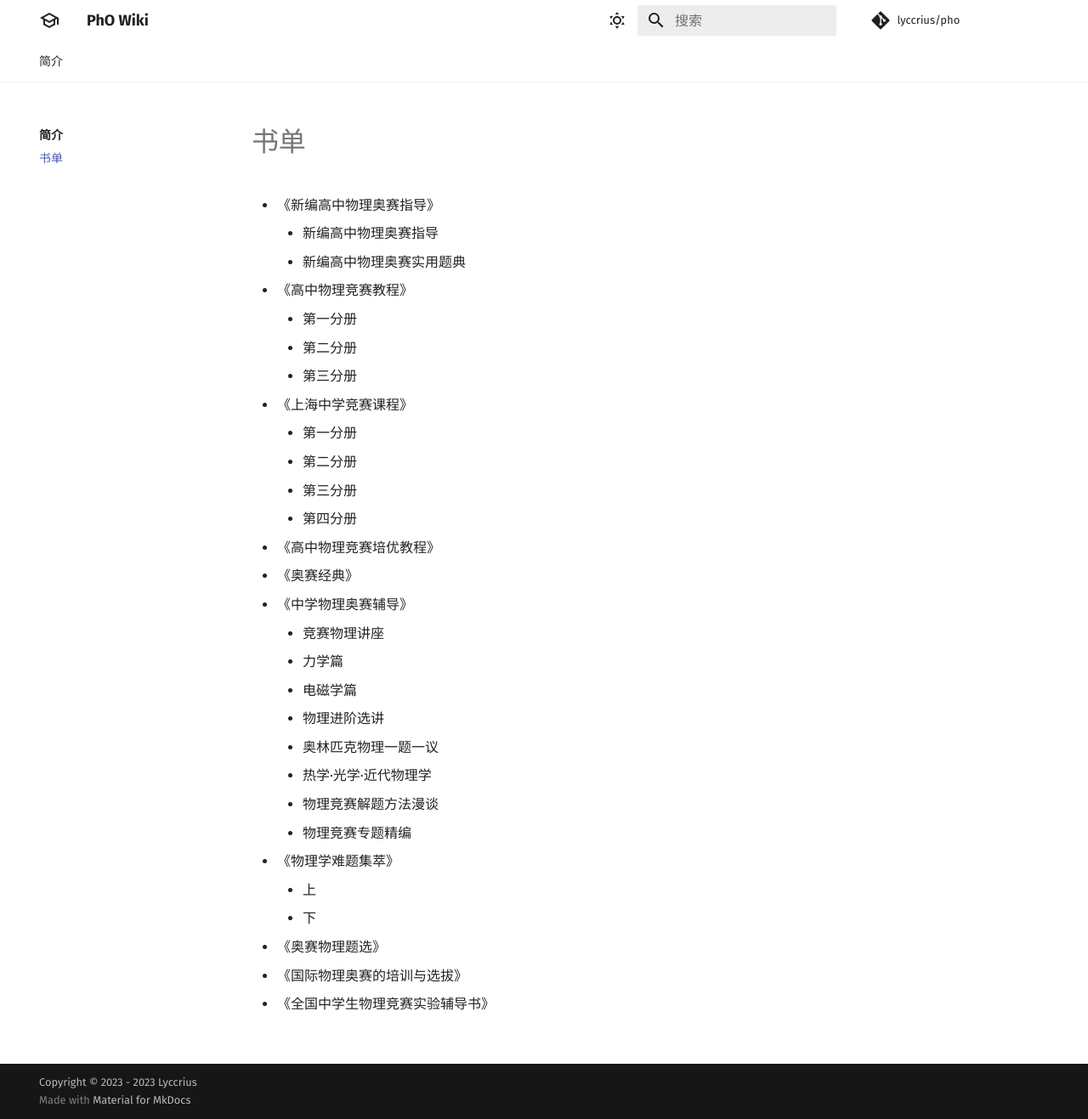
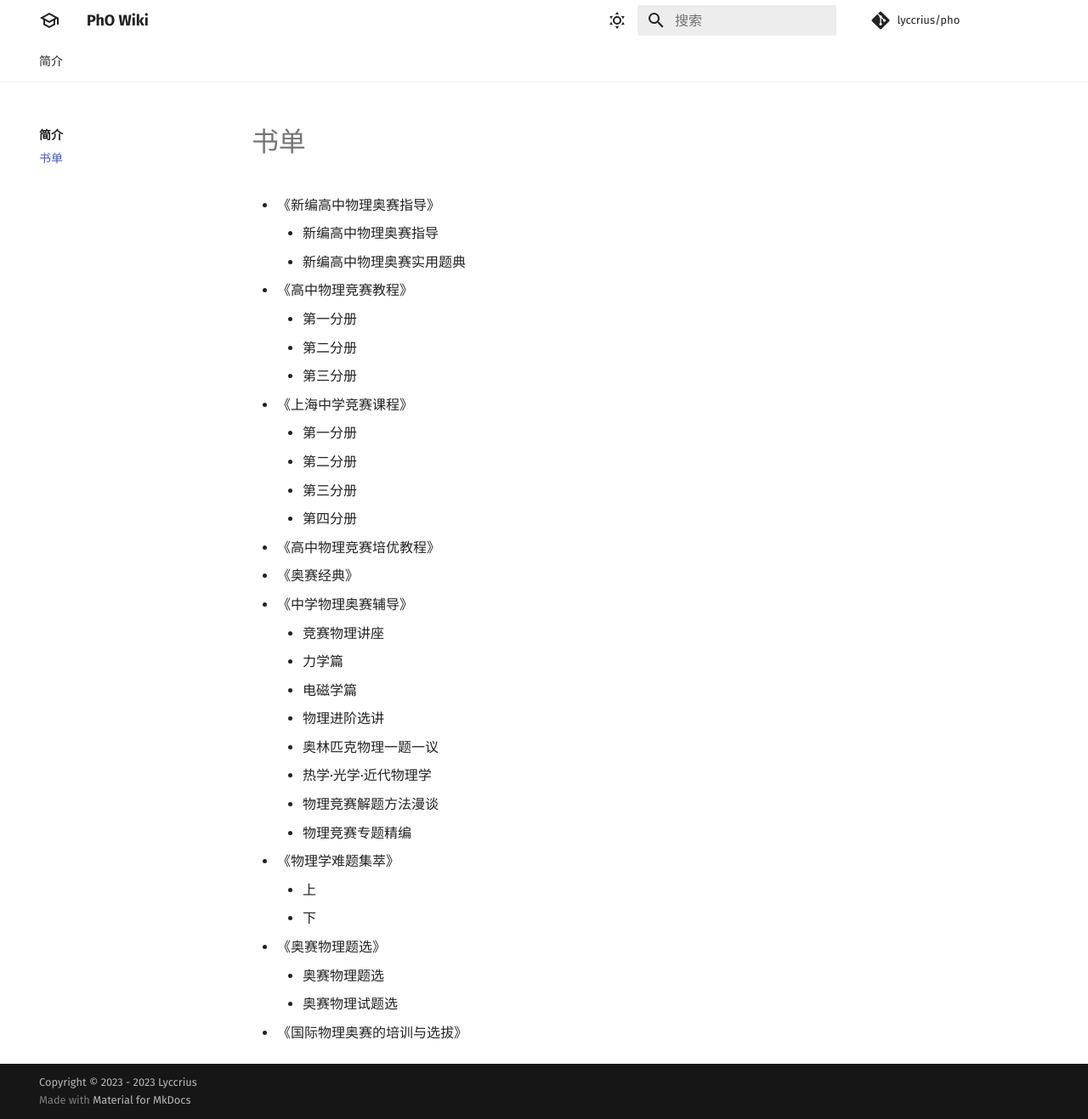
Before and after one commit to lyccrius/pho, an MkDocs documentation site: the page built from docs/list.md, in a window 1280 px wide and 1317 px high. Shown: the whole window at 85% size. Built offline with MkDocs 1.6.1 and Material for MkDocs 9.7.7, drawn with Linux system fonts in a browser that asks for light colours; nearby versions of some CDN libraries; library files that are not in the unit come from our copies; comment, search, counter and statistics services are not loaded.

Commit message:
试题选

```diff
--- a/docs/list.md
+++ b/docs/list.md
@@ -25,5 +25,6 @@
 	*	上
 	*	下
 *	《奥赛物理题选》
+	*	奥赛物理题选
+    *	奥赛物理试题选
 *	《国际物理奥赛的培训与选拔》
-*	《全国中学生物理竞赛实验辅导书》
```
Also changed, not shown: 1 other file.
